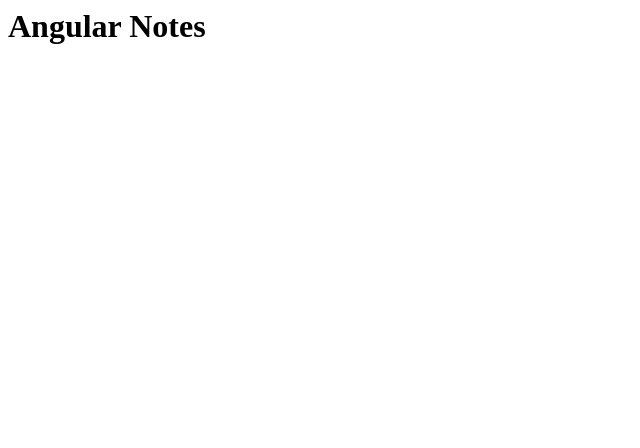
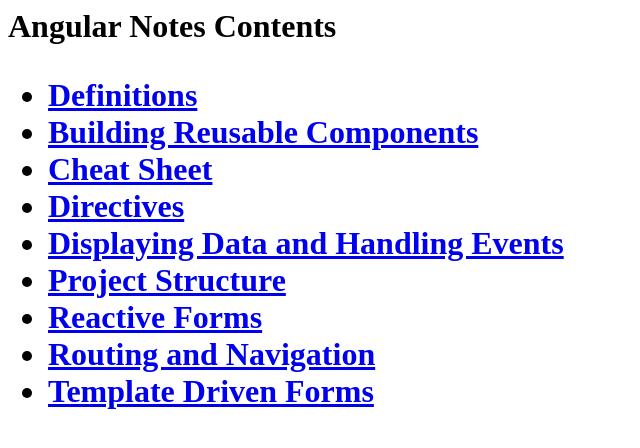
Before and after one commit to johnnycowboy3033/Angular-Notes, a plain HTML site: page index.html in a window 1280 px wide. Shown: the whole page, without its empty margins (0-640 px from the left). Drawn offline with Linux system fonts and the light colour scheme.

Commit message:
Update index.html

```diff
--- a/index.html
+++ b/index.html
@@ -2,6 +2,19 @@
  <head>
  </head>
  <body>
-   <h1>Angular Notes<h1>
+   <h1>Angular Notes Contents<h1>
+
+    <ul>
+      <li><a href="https://johnnycowboy3033.github.io/Angular-Notes/angular_home.html">Definitions</a></li>
+      <li><a href="https://johnnycowboy3033.github.io/Angular-Notes/angular_building_reusable_components.html">Building Reusable Components</a></li>
+      <li><a href="https://johnnycowboy3033.github.io/Angular-Notes/angular_cheat_sheet.html">Cheat Sheet</a></li>
+      <li><a href="https://johnnycowboy3033.github.io/Angular-Notes/angular_directives.html">Directives</a></li>
+     <li><a href="https://johnnycowboy3033.github.io/Angular-Notes/angular_displaying_data_and_handling_events.html">Displaying Data and Handling Events</a></li>
+     <li><a href="https://johnnycowboy3033.github.io/Angular-Notes/angular_project_structure.html">Project Structure </a></li>
+     <li><a href="https://johnnycowboy3033.github.io/Angular-Notes/angular_reactive_forms.html">Reactive Forms</a></li>
+     <li><a href="https://johnnycowboy3033.github.io/Angular-Notes/angular_routing_and_navigation.html">Routing and Navigation</a></li>
+     <li><a href="https://johnnycowboy3033.github.io/Angular-Notes/angular_template_driven_forms.html">Template Driven Forms</a></li>
+    </ul>
+
  </body>
 </html>
```
